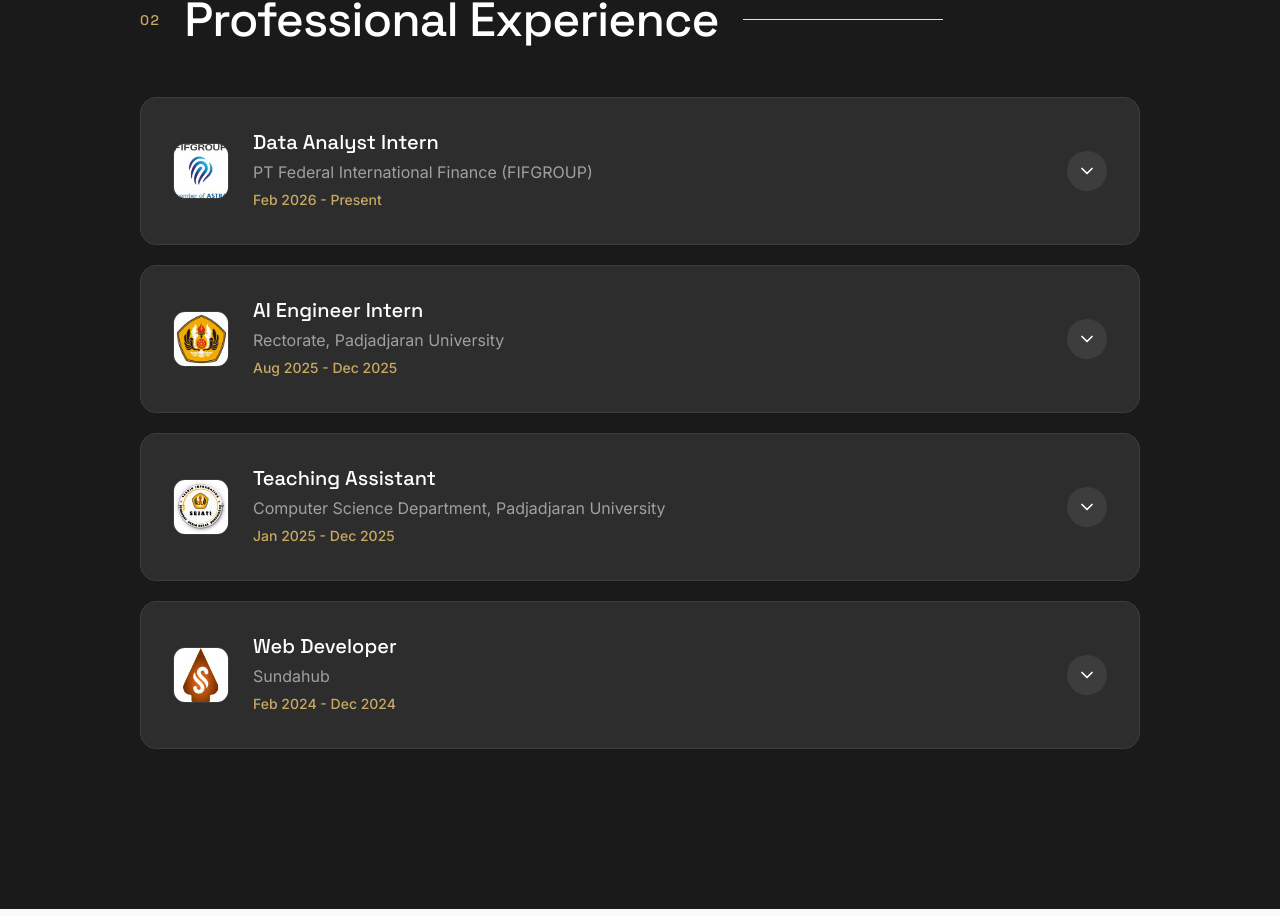
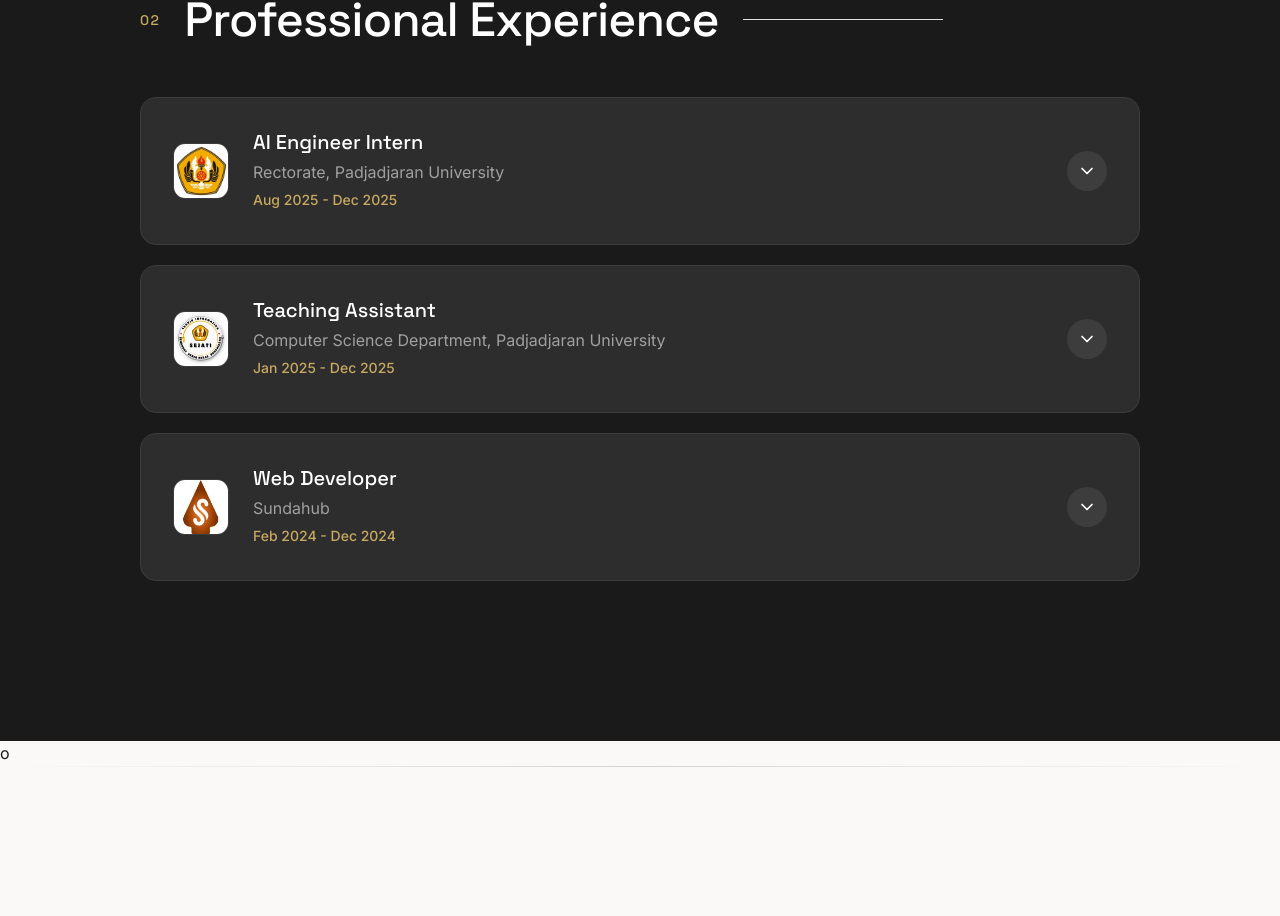
Before and after one commit to hdans/portofolio, a React (Vite) app: page / in a window 1280 px wide. Shown: the part 2998-3914 px from the top of the page. Built offline with nearby package versions, Linux system fonts and the light colour scheme.

Commit message:
Feat : Experience Data

```diff
--- a/src/data/experienceData.js
+++ b/src/data/experienceData.js
@@ -4,19 +4,19 @@ import logoSundahub from '../assets/img/Logo Sundahub.jpg';
 import logoFIF from '../assets/img/FIF.png';
 
 export const experienceData = [
-  {
-    id: 1,
-    institution: "PT Federal International Finance (FIFGROUP)",
-    role: "Data Analyst Intern",
-    duration: "Feb 2026 - Present",
-    logo: logoFIF,
-    description: `Data Analyst at IT Planning & Governance Department
-- Engineered SQL-based data extraction pipelines from Oracle systems to ensure reliable and structured datasets for analysis.
-- Conducted quantitative analysis and visualization using Python (Pandas, NumPy, Matplotlib) to identify performance patterns and operational bottlenecks.
-- Developed automated and interactive BI dashboards in Power BI to track IT KPIs and support executive-level reporting.
-- Collaborated cross-functionally with planning stakeholders to translate analytical findings into measurable operational improvements.
-`
-  },
+//   {
+//     id: 1,
+//     institution: "PT Federal International Finance (FIFGROUP)",
+//     role: "Data Analyst Intern",
+//     duration: "Feb 2026 - Present",
+//     logo: logoFIF,
+//     description: `Data Analyst at IT Planning & Governance Department
+// - Engineered SQL-based data extraction pipelines from Oracle systems to ensure reliable and structured datasets for analysis.
+// - Conducted quantitative analysis and visualization using Python (Pandas, NumPy, Matplotlib) to identify performance patterns and operational bottlenecks.
+// - Developed automated and interactive BI dashboards in Power BI to track IT KPIs and support executive-level reporting.
+// - Collaborated cross-functionally with planning stakeholders to translate analytical findings into measurable operational improvements.
+// `
+//   },
   {
     id: 2,
     institution: "Rectorate, Padjadjaran University",
```
